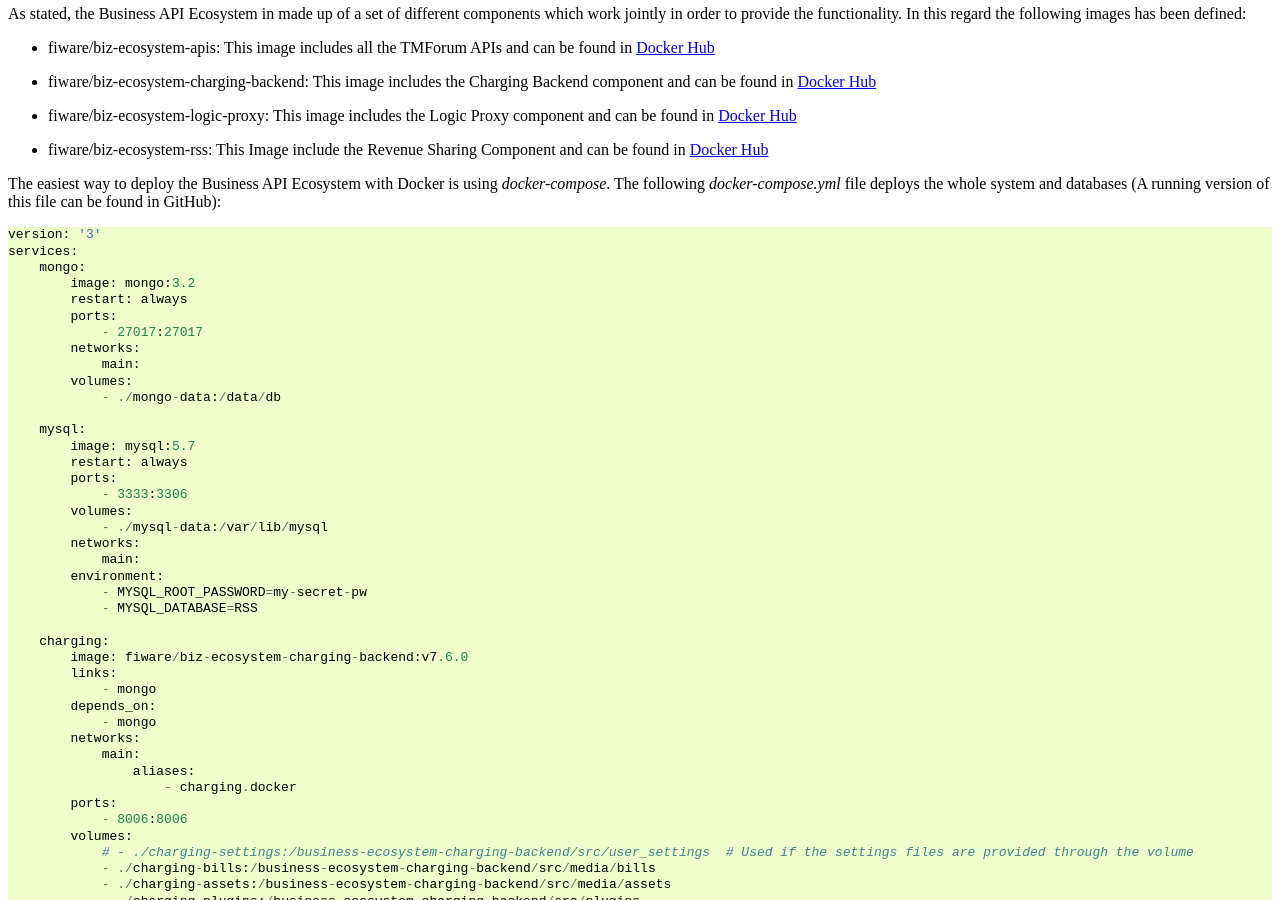
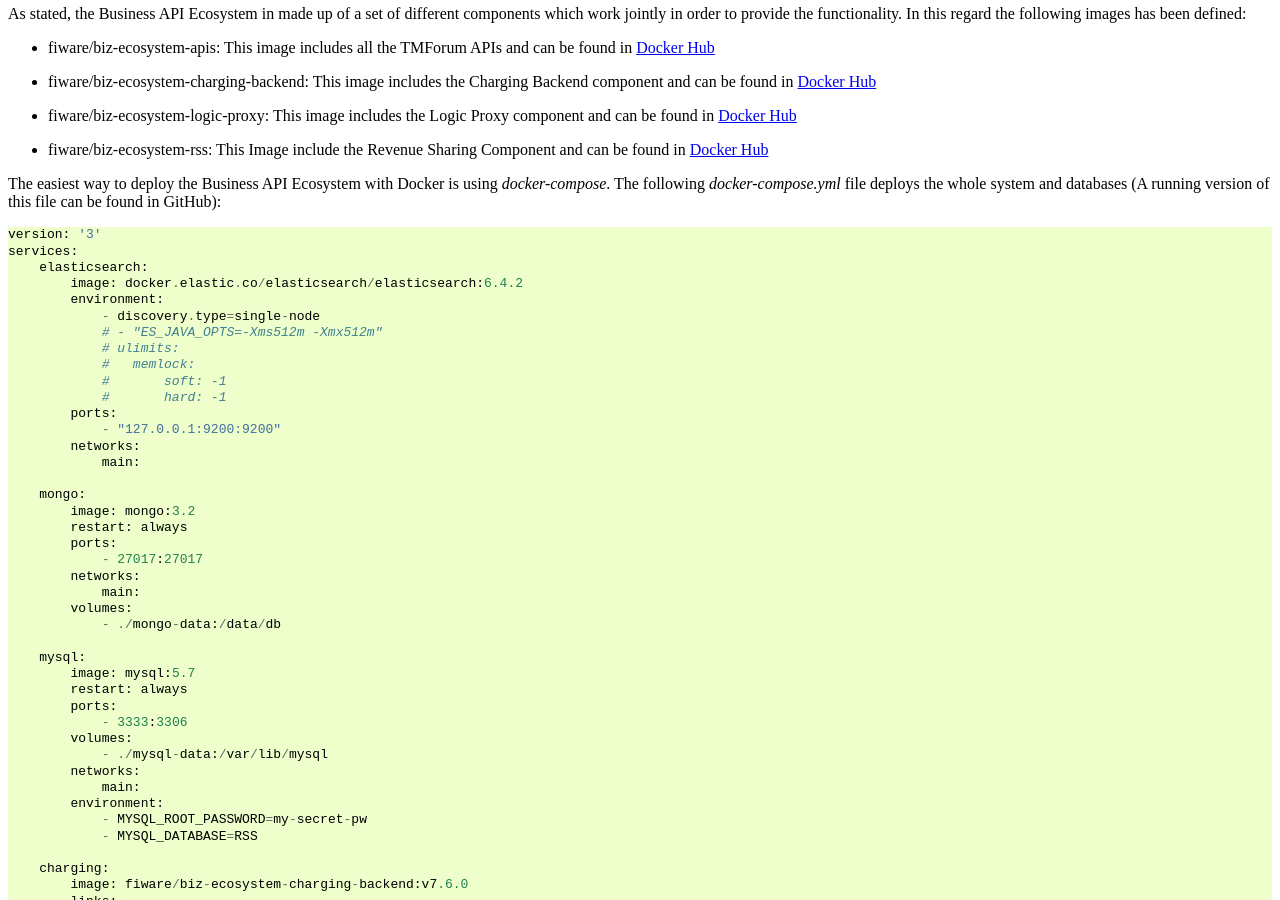
Before and after one commit to FIWARE-TMForum/Business-API-Ecosystem, a Sphinx documentation site: the page built from doc/docker-guide.rst, in a window 1280 px wide and 900 px high, scrolled down 451 px. Built offline with Sphinx 7.4.7 and the Read the Docs theme 2.0.0, drawn with Linux system fonts in a browser that asks for light colours; comment, search, counter and statistics services are not loaded.

Commit message:
Add elasticsearch image to docker guide

```diff
--- a/doc/docker-guide.rst
+++ b/doc/docker-guide.rst
@@ -17,6 +17,20 @@
 
     version: '3'
     services:
+        elasticsearch:
+            image: docker.elastic.co/elasticsearch/elasticsearch:6.4.2
+            environment:
+                - discovery.type=single-node
+                # - "ES_JAVA_OPTS=-Xms512m -Xmx512m"
+                # ulimits:
+                #   memlock:
+                #       soft: -1
+                #       hard: -1
+            ports:
+                - "127.0.0.1:9200:9200"
+            networks:
+                main:
+
         mongo:
             image: mongo:3.2
             restart: always
```
